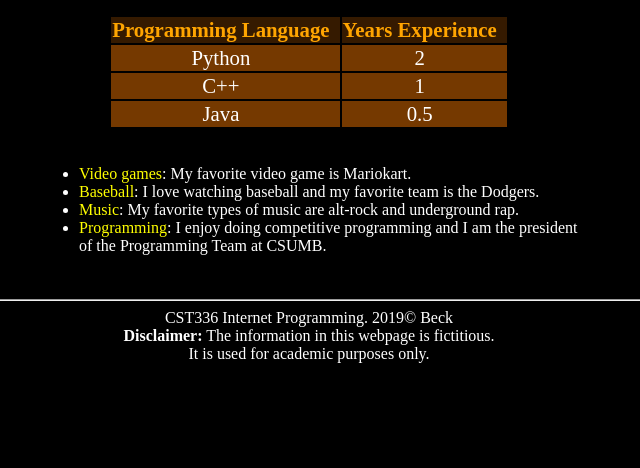
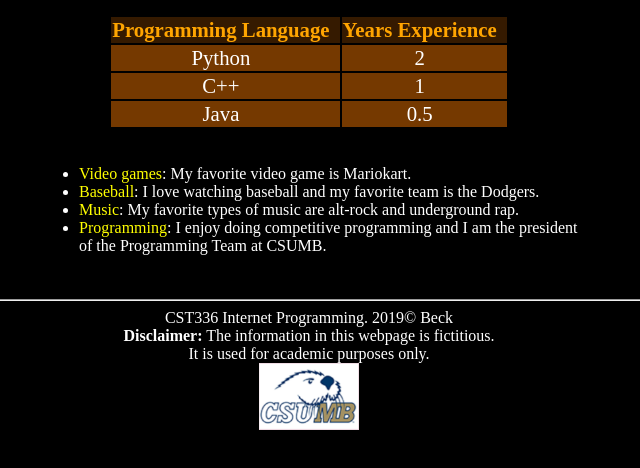
Before and after one commit to ryan-beck/lab1, a plain HTML site: page about.html in a window 1280 px wide. Shown: the part 224-692 px from the top of the page, without its empty margins (331-971 px from the left). Drawn offline with Linux system fonts and the light colour scheme; a web font is replaced by a local one.

Commit message:
added csumb image to all pages

```diff
--- a/about.html
+++ b/about.html
@@ -50,5 +50,9 @@
              CST336 Internet Programming. 2019&copy; Beck <br />
              <strong>Disclaimer:</strong> The information in this webpage is fictitious. <br />
              It is used for academic purposes only.
+             <br/>
+             <a href="https://csumb.edu">
+                 <img src="img/csumb.png" width="100" height="67"></img>
+             </a>
         </footer>
     </body>
```
Also changed, not shown: contact.html (+5 -1 lines).
